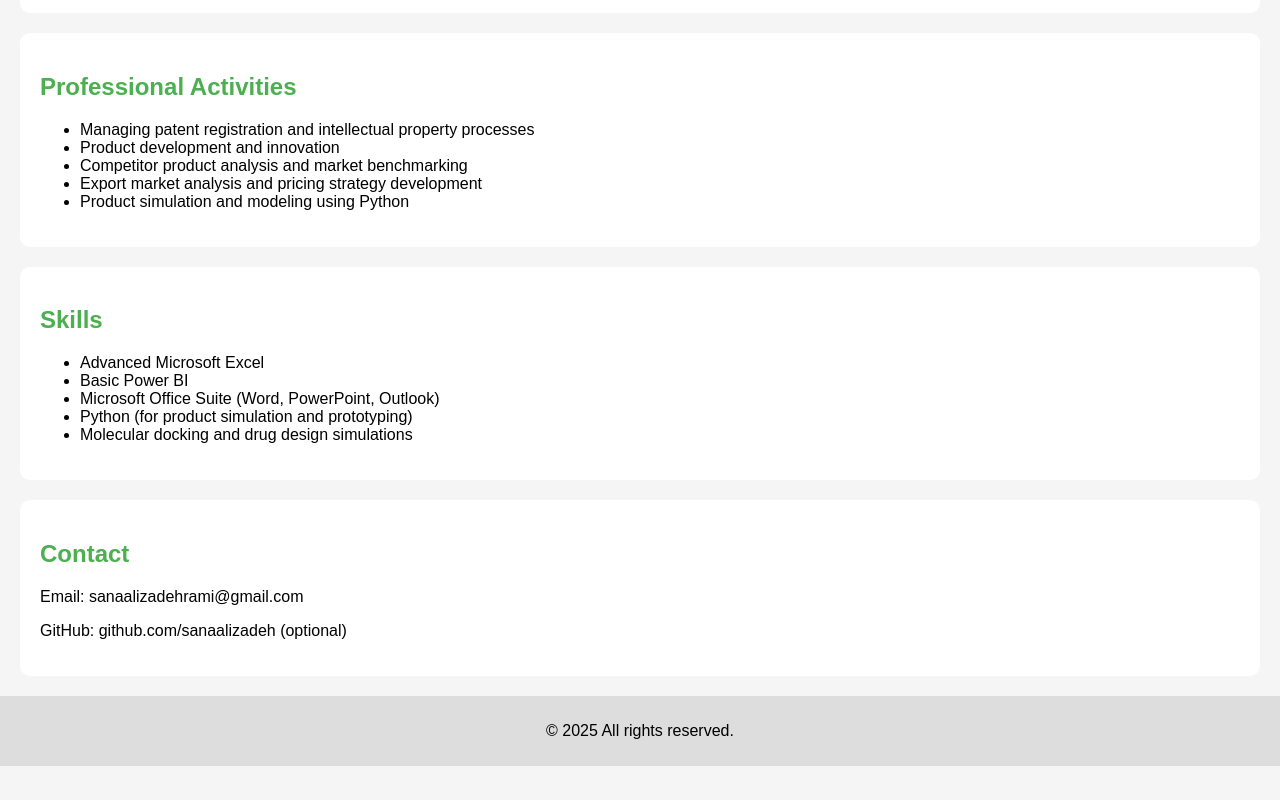
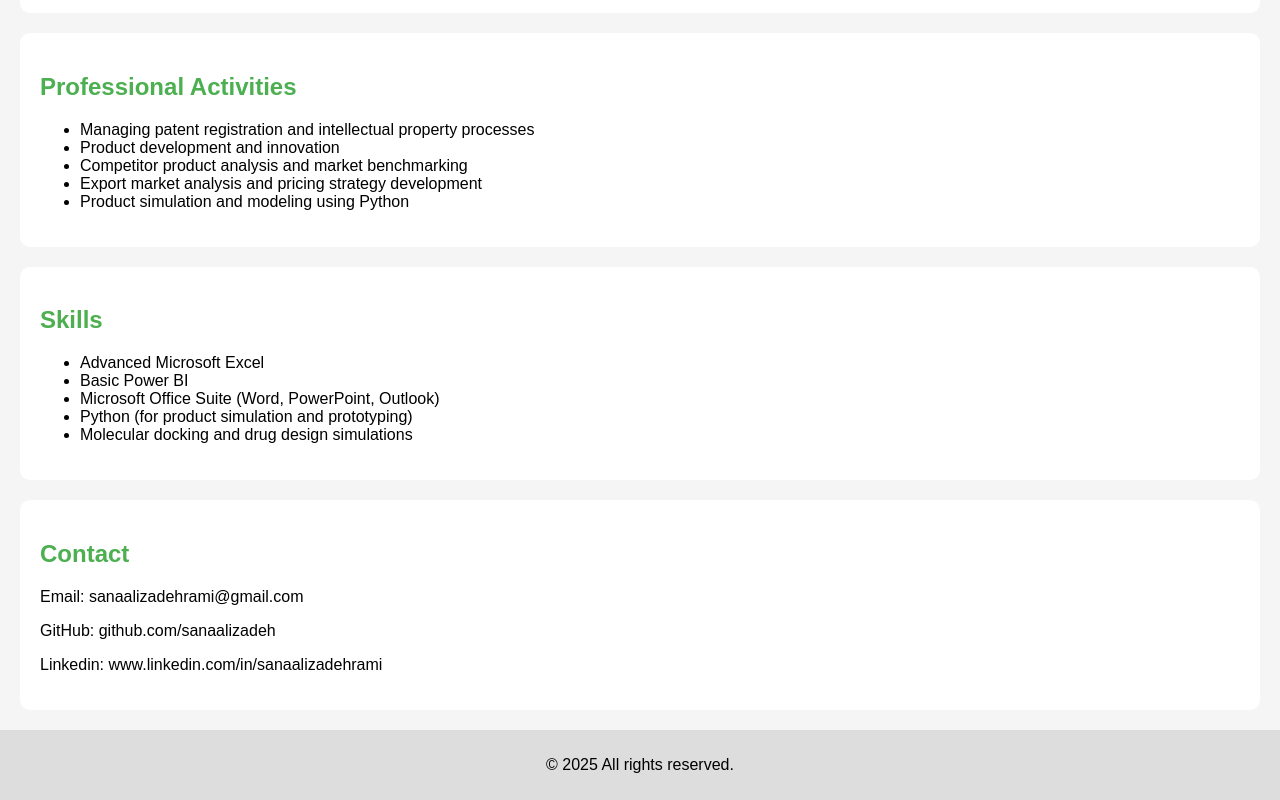
Before and after one commit to sanaalizadeh/SanaMohammadalizaderami.github.io, a plain HTML site: page index.html in a window 1280 px wide. Shown: the part 463-1263 px from the top of the page. Before the commit the page ends 1229 px from the top, so only its background shows below. Drawn offline with Linux system fonts and the light colour scheme.

Commit message:
Update index.html

```diff
--- a/index.html
+++ b/index.html
@@ -53,7 +53,8 @@
   <section id="contact">
     <h2>Contact</h2>
     <p>Email: sanaalizadehrami@gmail.com</p>
-    <p>GitHub: github.com/sanaalizadeh (optional)</p>
+    <p>GitHub: github.com/sanaalizadeh </p>
+    <p>Linkedin: www.linkedin.com/in/sanaalizadehrami </p>
   </section>
 
   <footer>
```
